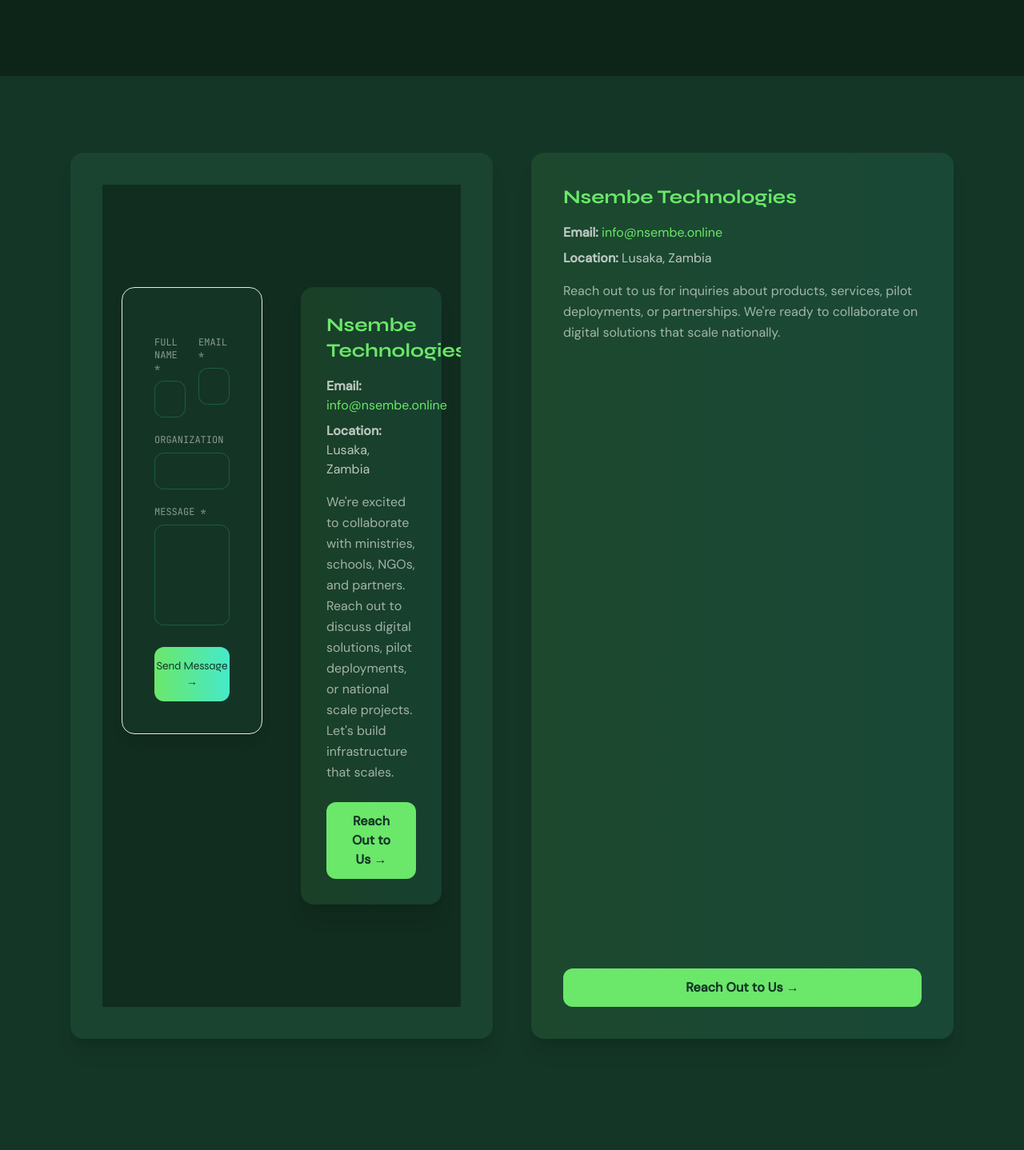
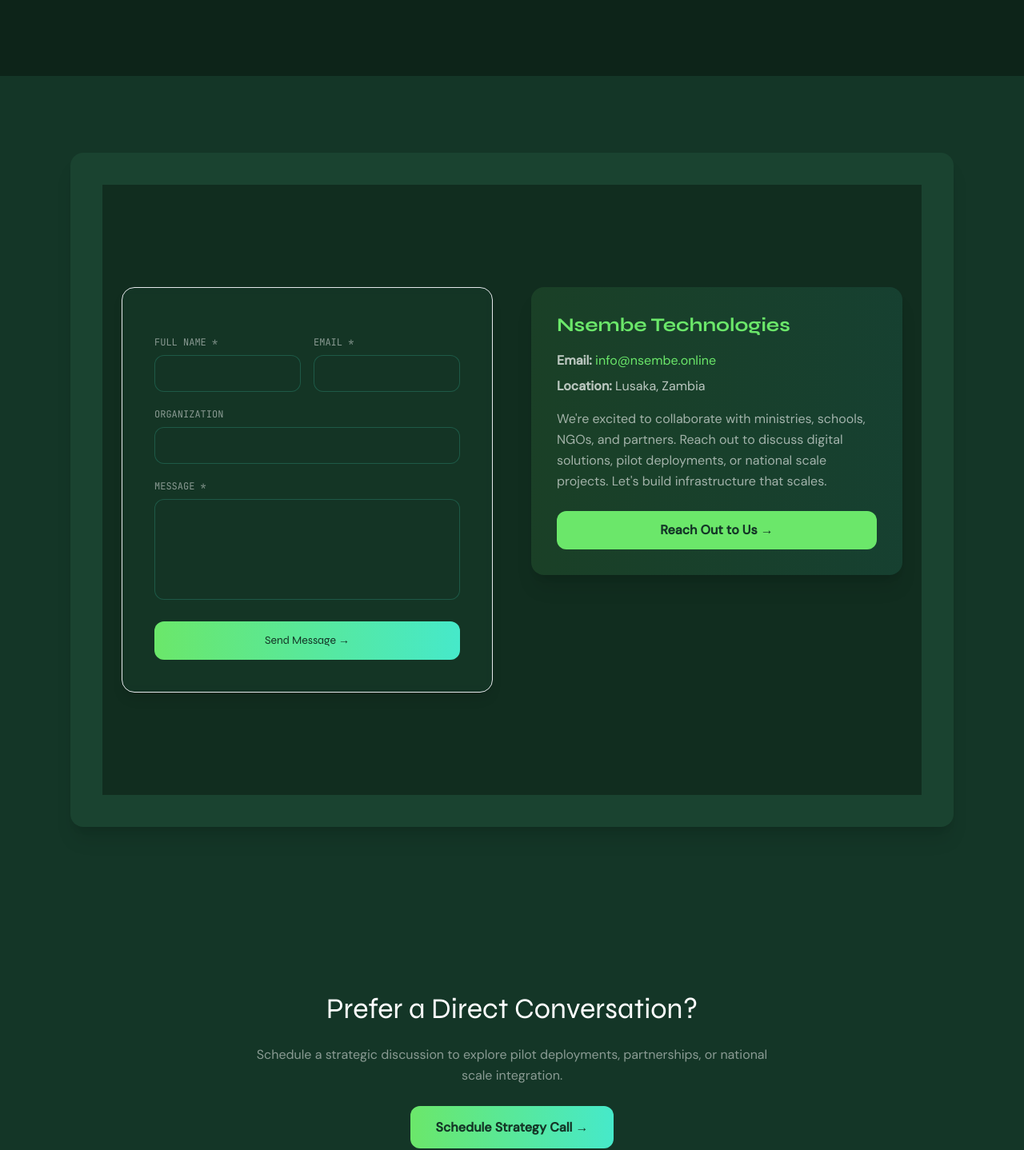
Before and after one commit to kampambashula/nsembe-website, a Next.js app: page /contact in a window 1280 px wide. Shown: the part 978-2416 px from the top of the page at 80% size. Built offline with nearby package versions, Linux system fonts and the light colour scheme.

Commit message:
contact page form

```diff
--- a/pages/contact/index.js
+++ b/pages/contact/index.js
@@ -80,44 +80,14 @@
         </section>
 
         {/* CONTACT FORM + CARD SECTION */}
-        <section className="py-24 px-6 max-w-6xl mx-auto grid md:grid-cols-2 gap-12">
+        <section className="py-24 px-6 max-w-6xl mx-auto grid md:grid-cols-1 gap-12">
 
           {/* Contact Form */}
           <div className="bg-dark-bg-3 p-10 rounded-2xl shadow-xl">
             <ContactForm />
           </div>
 
-          {/* Contact Card */}
-          <div className="bg-gradient-to-r from-green-light/10 to-cyan-light/10 p-10 rounded-2xl shadow-xl flex flex-col justify-between">
-            <div>
-              <h3 className="font-display text-2xl font-bold text-green-light mb-4">
-                Nsembe Technologies
-              </h3>
-              <p className="text-white/70 mb-2">
-                <strong>Email:</strong>{" "}
-                <a href="mailto:info@nsembe.online" className="text-green-light hover:underline">
-                  info@nsembe.online
-                </a>
-              </p>
-              <p className="text-white/70 mb-4">
-                <strong>Location:</strong> Lusaka, Zambia
-              </p>
-              <p className="text-white/60 leading-relaxed">
-                Reach out to us for inquiries about products, services, pilot
-                deployments, or partnerships. We're ready to collaborate on
-                digital solutions that scale nationally.
-              </p>
-            </div>
-
-            <Link
-              href="mailto:info@nsembe.online"
-              className="mt-6 inline-block px-6 py-3 bg-green-light text-dark-bg font-semibold rounded-xl hover:shadow-glow-green transition text-center"
-            >
-              Reach Out to Us →
-            </Link>
-          </div>
-
-        </section>
+          </section>
 
         {/* FINAL CTA SECTION */}
         <section className="py-28 px-6 text-center">
```
